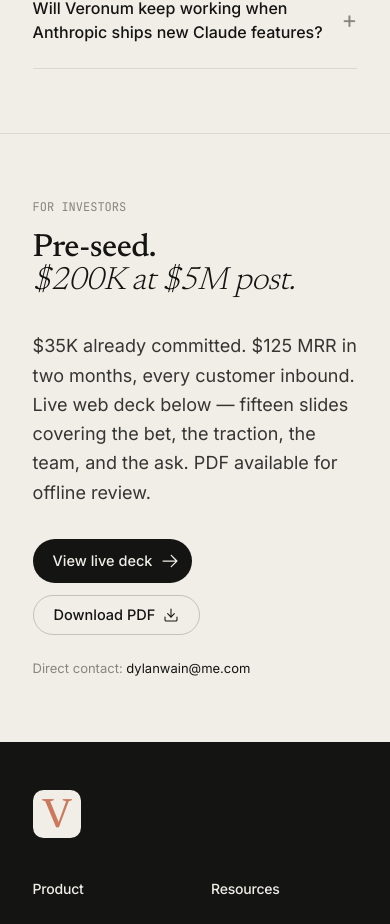
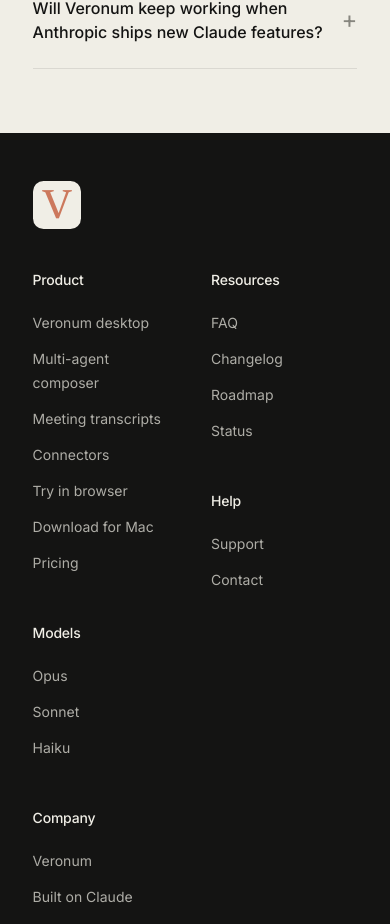
Before and after one commit to DylanWain/Tools-AI, a Next.js app: page / in a window 390 px wide. Shown: the part 4953-5877 px from the top of the page. Built offline with nearby package versions, Linux system fonts and the light colour scheme.

Commit message:
revert: keep landing page as-is from main; deck linked via nav only
Removes the InvestorDeck section that was added to the homepage. The
deck now reaches users only via the existing nav link, relabeled from
"Try in browser" to "See our Deck" → /deck.

```diff
--- a/app/page.tsx
+++ b/app/page.tsx
@@ -5,7 +5,6 @@
 import { FeatureSection } from "@/components/FeatureSection";
 import { Pricing } from "@/components/Pricing";
 import { FAQ } from "@/components/FAQ";
-import { InvestorDeck } from "@/components/InvestorDeck";
 import { Footer } from "@/components/Footer";
 
 export default function Home() {
@@ -19,7 +18,6 @@
         <FeatureSection />
         <Pricing />
         <FAQ />
-        <InvestorDeck />
       </main>
       <Footer />
     </>
--- a/components/InvestorDeck.tsx
+++ /dev/null
@@ -1,84 +0,0 @@
-import { ArrowRight } from "./ArrowRight";
-
-/**
- * Investor deck section — secondary CTA for the marketing site.
- * Links to the live web deck at /deck and offers a direct PDF download.
- */
-export function InvestorDeck() {
-  return (
-    <section
-      className="u-container py-16 lg:py-24 border-t border-ink/10"
-      id="investors"
-    >
-      <div className="grid grid-cols-1 lg:grid-cols-12 gap-8 lg:gap-16">
-        <div className="lg:col-span-4">
-          <p className="font-mono text-[12px] uppercase tracking-[0.18em] text-ink-faded mb-4">
-            For investors
-          </p>
-          <h2
-            className="font-serif font-medium leading-[1.05] text-ink"
-            style={{ fontSize: "var(--display-l)" }}
-          >
-            Pre-seed.
-            <br />
-            <span className="italic font-light">$200K at $5M post.</span>
-          </h2>
-        </div>
-
-        <div className="lg:col-span-8">
-          <p
-            className="text-ink/85 leading-relaxed max-w-[55ch] mb-8"
-            style={{ fontSize: "var(--paragraph-m)" }}
-          >
-            $35K already committed. $125 MRR in two months, every customer
-            inbound. Live web deck below — fifteen slides covering the bet,
-            the traction, the team, and the ask. PDF available for offline
-            review.
-          </p>
-          <div className="flex flex-wrap gap-3">
-            <a
-              href="/deck"
-              className="inline-flex items-center gap-1 bg-slate-dark text-ivory pl-5 pr-2 py-2 rounded-full text-[14.5px] font-medium hover:bg-slate-medium transition"
-            >
-              <span>View live deck</span>
-              <span className="w-7 h-7 flex items-center justify-center">
-                <ArrowRight className="w-5 h-5" />
-              </span>
-            </a>
-            <a
-              href="/Veronum-Pitch-Deck.pdf"
-              download
-              className="inline-flex items-center gap-2 bg-transparent text-ink border border-ink/20 px-5 py-2 rounded-full text-[14.5px] font-medium hover:bg-ink/5 transition"
-            >
-              <span>Download PDF</span>
-              <svg
-                width="16"
-                height="16"
-                viewBox="0 0 24 24"
-                fill="none"
-                stroke="currentColor"
-                strokeWidth="1.6"
-                strokeLinecap="round"
-                strokeLinejoin="round"
-                aria-hidden="true"
-              >
-                <path d="M21 15v4a2 2 0 0 1-2 2H5a2 2 0 0 1-2-2v-4" />
-                <polyline points="7 10 12 15 17 10" />
-                <line x1="12" y1="15" x2="12" y2="3" />
-              </svg>
-            </a>
-          </div>
-          <p className="mt-6 text-[13px] text-ink-faded">
-            Direct contact:{" "}
-            <a
-              href="mailto:dylanwain@me.com"
-              className="text-ink hover:underline"
-            >
-              dylanwain@me.com
-            </a>
-          </p>
-        </div>
-      </div>
-    </section>
-  );
-}
--- a/components/Nav.tsx
+++ b/components/Nav.tsx
@@ -41,7 +41,7 @@
             href="/deck"
             className="hidden md:inline-block text-[15px] text-ink hover:opacity-60 transition"
           >
-            Try in browser
+            See our Deck
           </Link>
           <a
             href="https://github.com/DylanWain/veronum-releases/releases/latest/download/Veronum-1.0.0-arm64.dmg"
```
